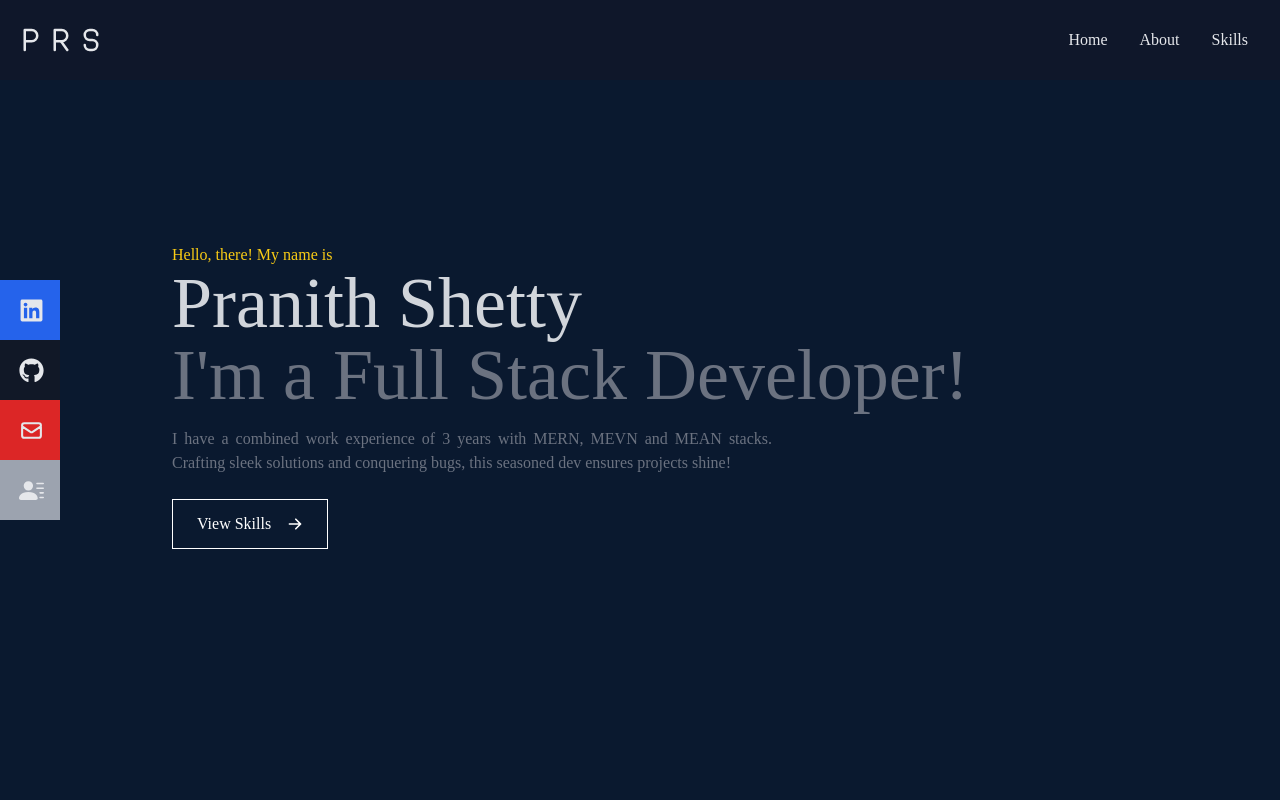
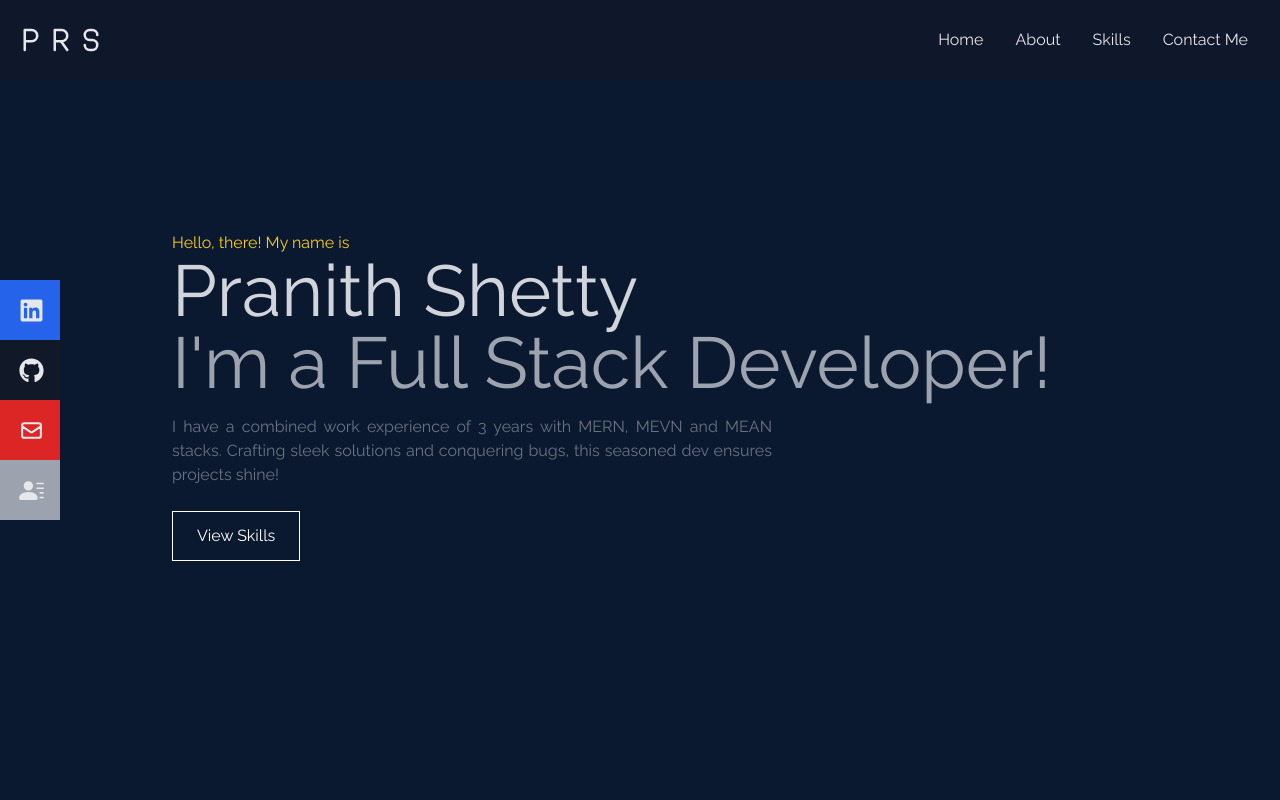
Before and after one commit to pranithshetty/my-protfolio, a React (Vite) app: page / in a window 1280 px wide. Shown: the top 800 px of the page. Built offline with nearby package versions, Linux system fonts and the light colour scheme.

Commit message:
Styling updates

```diff
--- a/package.json
+++ b/package.json
@@ -12,11 +12,13 @@
   "dependencies": {
     "react": "^18.2.0",
     "react-dom": "^18.2.0",
-    "react-icons": "^5.0.1"
+    "react-icons": "^5.0.1",
+    "react-scroll": "^1.9.0"
   },
   "devDependencies": {
     "@types/react": "^18.2.64",
     "@types/react-dom": "^18.2.21",
+    "@types/react-scroll": "^1.8.10",
     "@typescript-eslint/eslint-plugin": "^7.1.1",
     "@typescript-eslint/parser": "^7.1.1",
     "@vitejs/plugin-react": "^4.2.1",
--- a/src/components/About.tsx
+++ b/src/components/About.tsx
@@ -1,7 +1,6 @@
-
 const About = () => {
     return (
-        <div className='w-full h-screen bg-[#0a192f] text-gray-300'>
+        <div id="about" className='w-full h-screen bg-[#0a192f] text-gray-300'>
             <div className='flex flex-col justify-center items-center w-full h-full'>
                 <div className='max-w-[1000px] w-full grid grid-cols-2 gap-8'>
                     <div className='sm:text-right pb-8 pl-4'>
--- a/src/components/Contact.tsx
+++ b/src/components/Contact.tsx
@@ -1,7 +1,7 @@
 const Contact = () => {
   return (
-    <div className='w-full h-screen bg-[#0a192f] flex justify-center items-center p-4'>
-      <form method='POST' action="" className='flex flex-col max-w-[600px] w-full'>
+    <div id="contact" className='w-full h-screen bg-[#0a192f] flex justify-center items-center p-4'>
+      <form method='POST' action="https://getform.io/f/lbjnnkjb" className='flex flex-col max-w-[600px] w-full'>
         <div className='pb-8'>
           <p className='text-4xl font-bold inline border-b-4 border-yellow-400 text-gray-300'>Contact</p>
           <p className='text-gray-300 py-4 mt-2'>Submit the form below or shoot me an email - shetty.praneeth4@gmail.com</p>
--- a/src/components/Hero.tsx
+++ b/src/components/Hero.tsx
@@ -1,21 +1,51 @@
-import { HiArrowRight } from "react-icons/hi"
+//import { HiArrowRight } from "react-icons/hi"
+import { Link } from 'react-scroll';
+import { FaGithub, FaLinkedin } from 'react-icons/fa'
+import { BsFillPersonLinesFill } from 'react-icons/bs';
+import { HiOutlineMail } from 'react-icons/hi';
+import Resume from '../assets/Resume.pdf'
 
 const Hero = () => {
 
     return (
-        <div className="w-full h-screen bg-[#0a192f]">
+        <div id="hero" className="w-full h-screen bg-[#0a192f]">
 
             <div className="max-w-[1000px] mx-auto px-8 flex flex-col justify-center h-full">
                 <p className="text-yellow-400">Hello, there! My name is</p>
                 <h1 className="text-4xl sm:text-7xl text-gray-300">Pranith Shetty</h1>
-                <h2 className="text-4xl sm:text-7xl text-gray-500">I'm a Full Stack Developer!</h2>
-                <p className=" text-gray-500 py-4 max-w-[600px] text-justify">
+                <h2 className="text-4xl sm:text-7xl text-gray-400">I'm a Full Stack Developer!</h2>
+                <p className=" text-gray-500 py-4 max-w-[600px] text-justify ">
                     I have a combined work experience of 3 years with MERN, MEVN and MEAN stacks. Crafting sleek solutions and conquering bugs, this seasoned dev ensures projects shine!
 
                 </p>
                 <div>
-                    <button className="text-white group border border-white px-6 py-3 my-2 flex items-center hover:bg-yellow-400 hover:text-gray-700 hover:border-yellow-400">View Skills <span className="group-hover:rotate-90 duration-300">
-                        <HiArrowRight className="ml-4" /></span> </button>
+                    <button className="text-white group border border-white px-6 py-3 my-2 flex items-center hover:bg-yellow-400 hover:text-gray-700 hover:border-yellow-400">
+                        <Link to="skills"
+                            smooth={true}
+                            duration={500}>
+                            View Skills
+                        </Link>
+                        {/* <span className="group-hover:rotate-90 duration-300">
+                            <HiArrowRight className="ml-4" /></span> */}
+                    </button>
+                </div>
+                {/* Socials mobile */}
+                <div className='text-white pt-2 lg:hidden'>
+                    <ul className='flex flex-row justify-between'>
+                        <li className='w-full h-[40px] flex justify-between items-center bg-blue-600
+                    '>
+                            <a href="https://linkedin.com/in/pranith-shetty-67b287150" target="_blank">LinkedIn</a><FaLinkedin size={25} />
+                        </li>
+                        <li className='w-full h-[40px] flex justify-between items-center bg-gray-800'>
+                            <a href="https://github.com/pranithshetty" target="_blank">GitHub</a><FaGithub size={25} />
+                        </li>
+                        <li className='w-full h-[40px] flex justify-between items-center bg-red-600'>
+                            <a href="https://mail.google.com/mail/?view=cm&fs=1&to=shetty.praneeth4@gmail.com" target="_blank">Email</a><HiOutlineMail size={25} />
+                        </li>
+                        <li className='w-full h-[40px] flex justify-between items-center bg-gray-400'>
+                            <a href={Resume} target="_blank">Resume</a><BsFillPersonLinesFill size={25} />
+                        </li>
+                    </ul>
                 </div>
             </div>
 
--- a/src/components/NavBar.tsx
+++ b/src/components/NavBar.tsx
@@ -1,9 +1,10 @@
 import { FaBars, FaTimes, FaGithub, FaLinkedin } from 'react-icons/fa'
+import { BsFillPersonLinesFill } from 'react-icons/bs';
+import { HiOutlineMail } from 'react-icons/hi';
+import Logo from './Logo';
 import { useState } from 'react'
-import { HiOutlineMail } from 'react-icons/hi';
-import { BsFillPersonLinesFill } from 'react-icons/bs';
 import Resume from '../assets/Resume.pdf'
-import Logo from './Logo';
+import { Link } from 'react-scroll';
 
 const NavBar = () => {
 
@@ -20,13 +21,36 @@ const NavBar = () => {
             {/* Nav sections PC */}
 
             <ul className='hidden md:flex'>
-                <li>Home</li>
-                <li>About</li>
-                <li>Skills</li>
+
+                <li>
+                    <Link to="hero"
+                        smooth={true}
+                        duration={500} >
+                        Home
+                    </Link></li>
+                <li>
+                    <Link to="about"
+                        smooth={true}
+                        duration={500} >
+                        About
+                    </Link></li>
+                <li>
+                    <Link to="skills"
+                        smooth={true}
+                        duration={500} >
+                        Skills
+                    </Link>
+                </li>
                 {/* <li>Work</li> */}
+                <li>
+                    <Link to="contact"
+                        smooth={true}
+                        duration={500} >
+                        Contact Me
+                    </Link></li>
             </ul>
 
-            {/* Socials */}
+            {/* Socials pc */}
 
             <div className='hidden lg:flex fixed flex-col top-[35%] left-0'>
                 <ul>
@@ -46,20 +70,46 @@ const NavBar = () => {
                 </ul>
             </div>
 
+
             {/* Mobile view */}
             <div onClick={handleShowMenuMobile} className='cursor-pointer md:hidden z-10'>
                 {showSideMenuMobile ? <FaTimes /> : <FaBars />}
             </div>
 
-            {showSideMenuMobile && <div className='absolute top-0 left-0 w-full h-screen  bg-slate-900 flex flex-col justify-center items-center md:hidden'>
-                <ul>
-                    <li className='py-6 text-4xl '>Home</li>
-                    <li className='py-6 text-4xl '>About</li>
-                    <li className='py-6 text-4xl '>Skills</li>
-                    {/* <li className='py-6 text-4xl '>Work</li> */}
-                </ul>
-            </div>}
-        </div>
+            {
+                showSideMenuMobile && <div className='absolute top-0 left-0 w-full h-screen  bg-slate-900 flex flex-col justify-center items-center md:hidden'>
+                    <ul>
+                        <li className='py-6 text-4xl '>
+                            <Link onClick={handleShowMenuMobile} to="hero"
+                                smooth={true}
+                                duration={500} >
+                                Home
+                            </Link></li>
+                        <li className='py-6 text-4xl '>
+                            <Link onClick={handleShowMenuMobile} to="about"
+                                smooth={true}
+                                duration={500} >
+                                About
+                            </Link></li>
+                        <li className='py-6 text-4xl '>
+                            <Link onClick={handleShowMenuMobile} to="skills"
+                                smooth={true}
+                                duration={500} >
+                                Skills
+                            </Link></li>
+                        {/* <li className='py-6 text-4xl '>Work</li> */}
+                        <li className='py-6 text-4xl '>
+                            <Link onClick={handleShowMenuMobile} to="contact"
+                                smooth={true}
+                                duration={500} >
+                                Contact Me
+                            </Link></li>
+                    </ul>
+
+
+                </div>
+            }
+        </div >
     )
 }
 
--- a/src/components/Skills.tsx
+++ b/src/components/Skills.tsx
@@ -4,7 +4,7 @@ import { DiNodejs } from "react-icons/di";
 import { SiMongodb, SiTailwindcss, SiFirebase, SiGraphql } from "react-icons/si";
 const Skills = () => {
     return (
-        <div className='w-full h-screen bg-[#0a192f] text-gray-300'>
+        <div id="skills" className='w-full h-screen bg-[#0a192f] text-gray-300'>
             {/* Container */}
             <div className='max-w-[1000px] mx-auto p-4 flex flex-col justify-center w-full h-full'>
                 <div>
--- a/src/index.css
+++ b/src/index.css
@@ -1,8 +1,7 @@
+@import url("https://fonts.googleapis.com/css2?family=Raleway:wght@300;400;500;600;700;800;900&display=swap");
 @tailwind base;
 @tailwind components;
 @tailwind utilities;
-
-@import url("https://fonts.googleapis.com/css2?family=Raleway:wght@300;400;500;600;700;800;900&display=swap");
 
 @layer base {
 	body {
```
Also changed, not shown: 2 other files (tests, documents, lock files or other folders).
